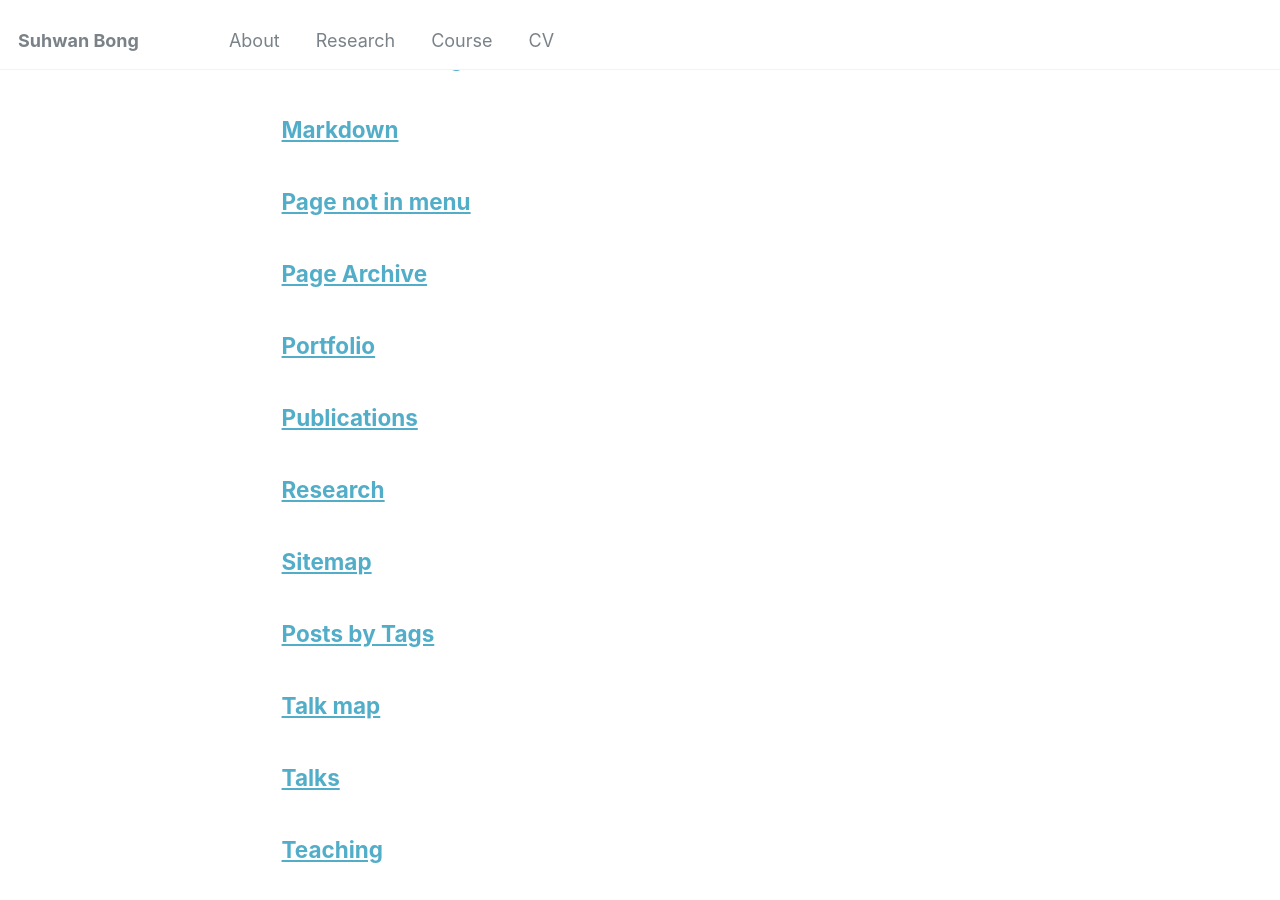
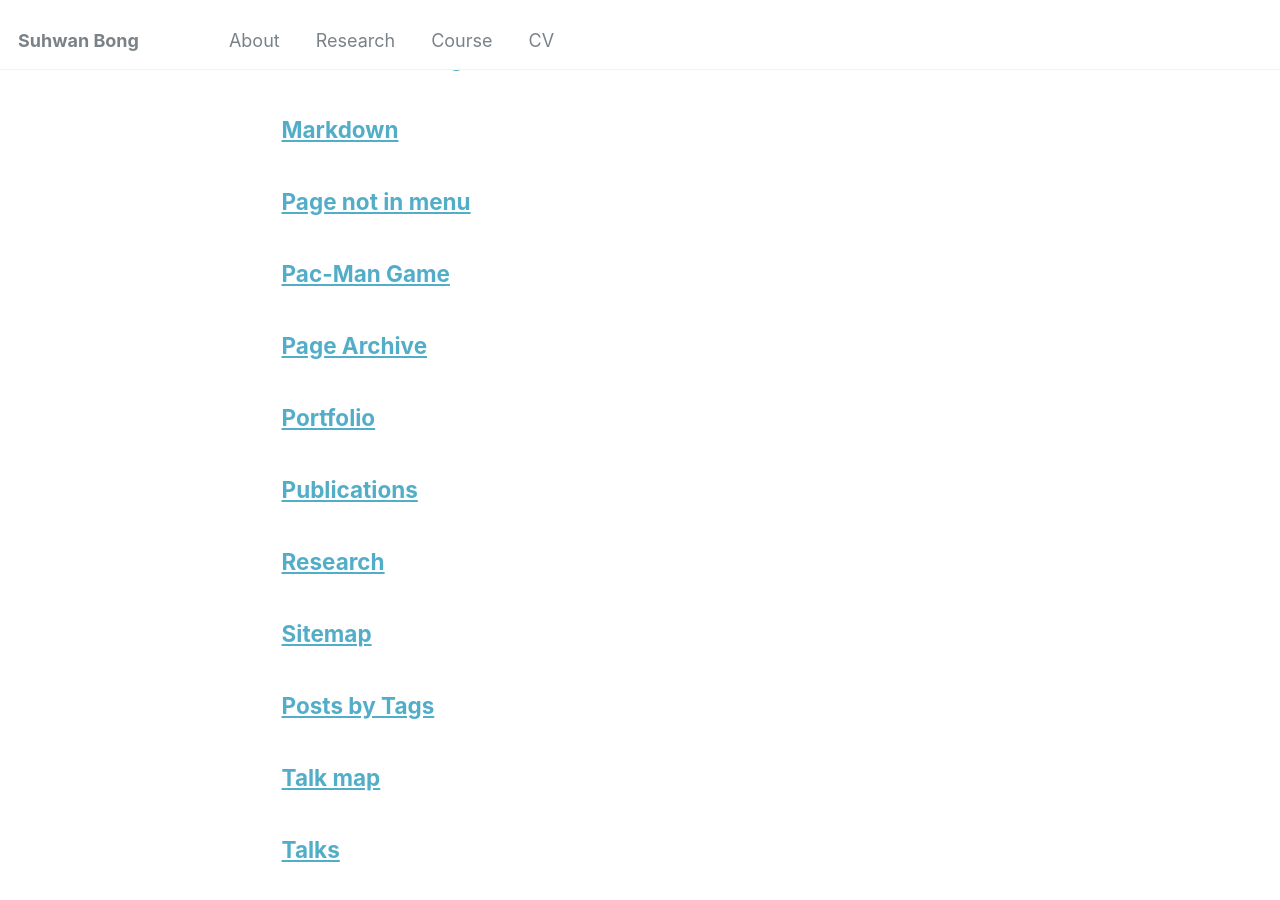
Before and after one commit to suhwanbong121/suhwanbong121.github.io, a Jekyll site: the page built from _pages/page-archive.html, in a window 1280 px wide and 900 px high, scrolled down 639 px. Built offline with Jekyll 4.4.1, drawn with Linux system fonts in a browser that asks for light colours.

Commit message:
Add pacman

```diff
--- a/_pages/computing/pacman.html
+++ b/_pages/computing/pacman.html
@@ -1,3 +1,9 @@
+---
+layout: archive
+title: "Pac-Man Game"
+permalink: /course/computing/pacman/
+author_profile: true
+---
 <!DOCTYPE html>
 <html lang="en">
 <head>
```
